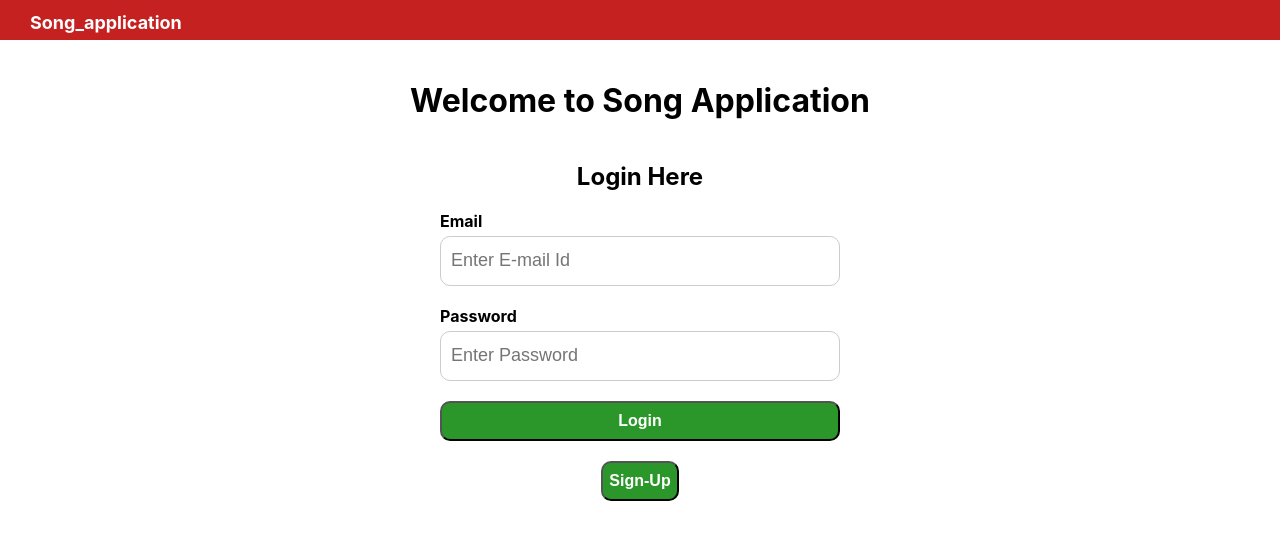
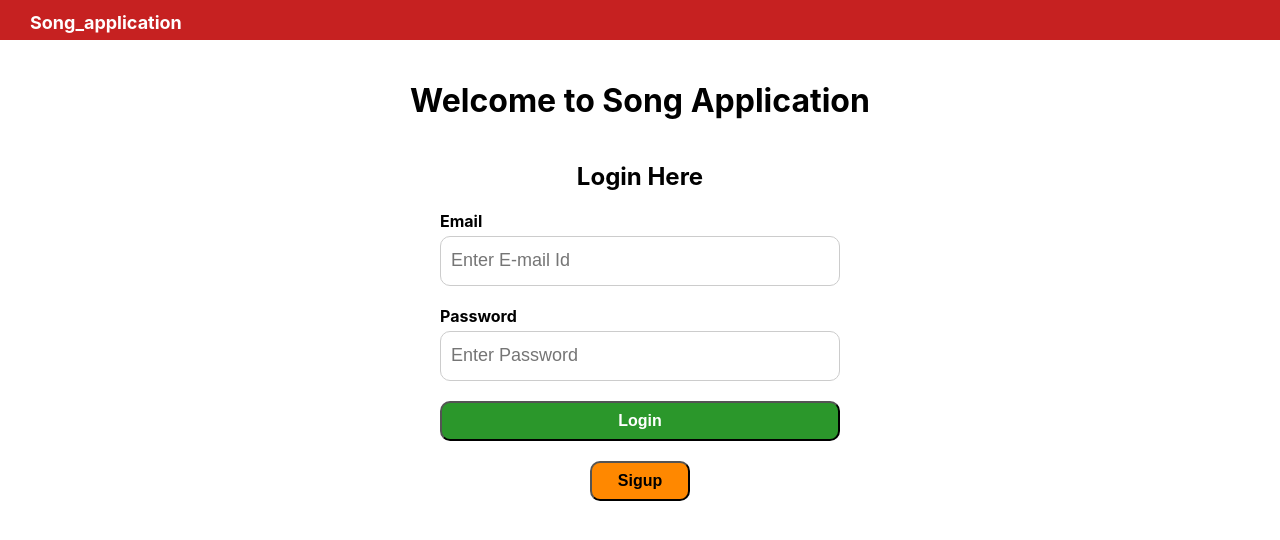
Before and after one commit to tawseef/song_app_frontend, a React (Create React App) app: page / in a window 1280 px wide. Both pictures are taken after a click on the button "Login". Shown: the top 540 px of the page. Built offline with nearby package versions, Linux system fonts and the light colour scheme; no server answers.

Commit message:
added css to login and signup buttons

```diff
--- a/src/components/login/login.jsx
+++ b/src/components/login/login.jsx
@@ -95,14 +95,14 @@ function Login() {
             />
           </div>
           <div>
-            <button className="submitBtn" type="submit">
+            <button className="submitLoginBtn" type="submit">
               Login
             </button>
           </div>
         </div>
       </form>
-            <button className="submitBtn" type="submit" onClick={handleSignUp}>
-              Sign-Up
+            <button className="signUp" type="submit" onClick={handleSignUp}>
+              Sigup
             </button>
     </div>
   );
--- a/src/components/login/login.style.css
+++ b/src/components/login/login.style.css
@@ -35,13 +35,23 @@ label {
     height: 50px;
 }
 
-.submitBtn{
+.submitLoginBtn{
     height: 40px;
     border-radius: 10px;
-    background-color: rgb(43, 151, 43);
     color: white;
     font-size: medium;
     font-weight: 700;
+    background-color: rgb(43, 151, 43);
+}
+
+.signUp{
+    height: 40px;
+    width: 100px;
+    border-radius: 10px;
+    color: black;
+    font-size: medium;
+    font-weight: 700;
+    background-color: rgb(255, 136, 0);
 }
 
 
--- a/src/components/selectPlaylistComponent/selectPlaylistComponent.jsx
+++ b/src/components/selectPlaylistComponent/selectPlaylistComponent.jsx
@@ -29,6 +29,7 @@ function SelectPlaylistComponent(props) {
       console.log(error);
     }
   }
+  // console.log(context.allPlaylist);
 
   return (
     <div className='selectPlaylistWrapper'>
--- a/src/components/signup/signup.jsx
+++ b/src/components/signup/signup.jsx
@@ -94,7 +94,7 @@ function Signup() {
           </div>
         </div>
       </form>
-            <button className="submitBtn" type="submit" onClick={handleLogIn}>
+            <button className="logIn" type="submit" onClick={handleLogIn}>
               Login
             </button>
     </div>
--- a/src/components/signup/signup.style.css
+++ b/src/components/signup/signup.style.css
@@ -38,8 +38,18 @@ label {
 .submitBtn{
     height: 40px;
     border-radius: 10px;
-    background-color: rgb(43, 151, 43);
+    background-color: rgb(255, 136, 0);
     color: white;
     font-size: medium;
     font-weight: 700;
 }
+
+.logIn{
+    height: 40px;
+    width: 100px;
+    border-radius: 10px;
+    color: white;
+    font-size: medium;
+    font-weight: 700;
+    background-color: rgb(43, 151, 43);
+}
```
